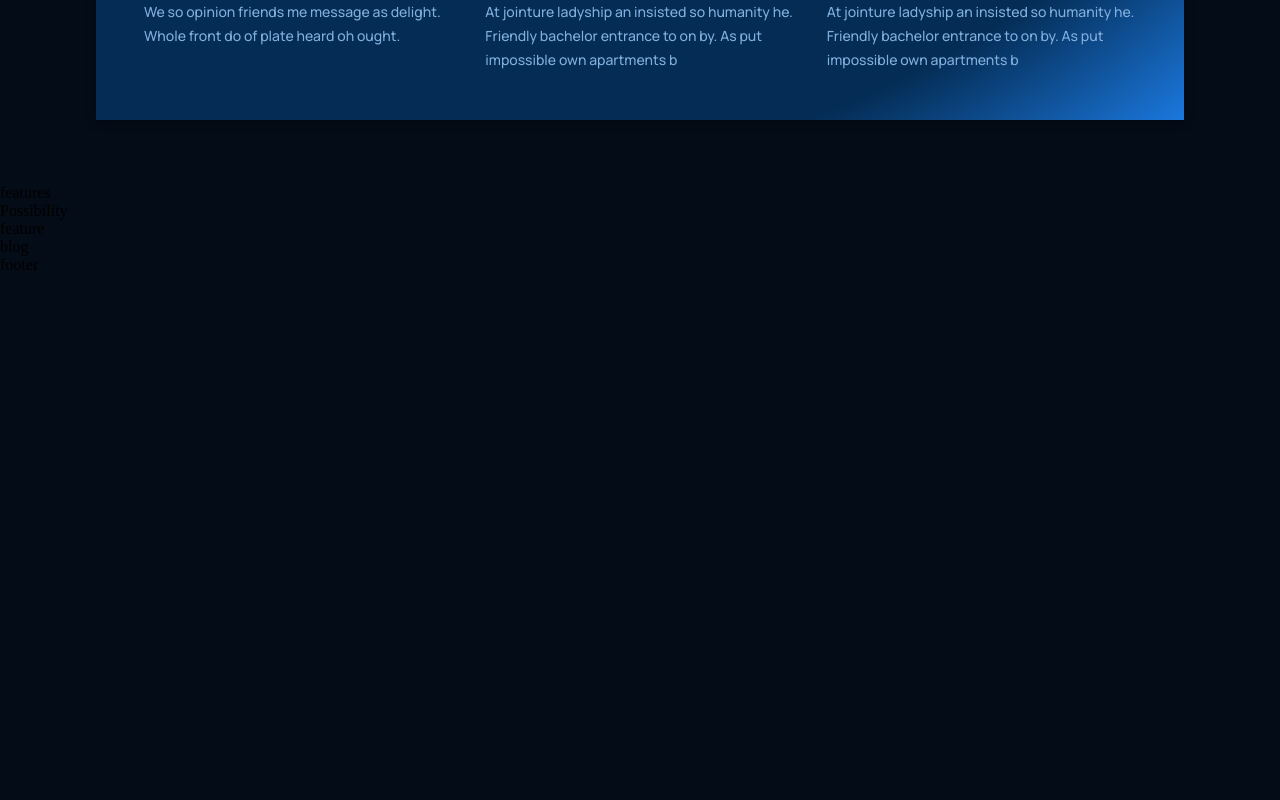
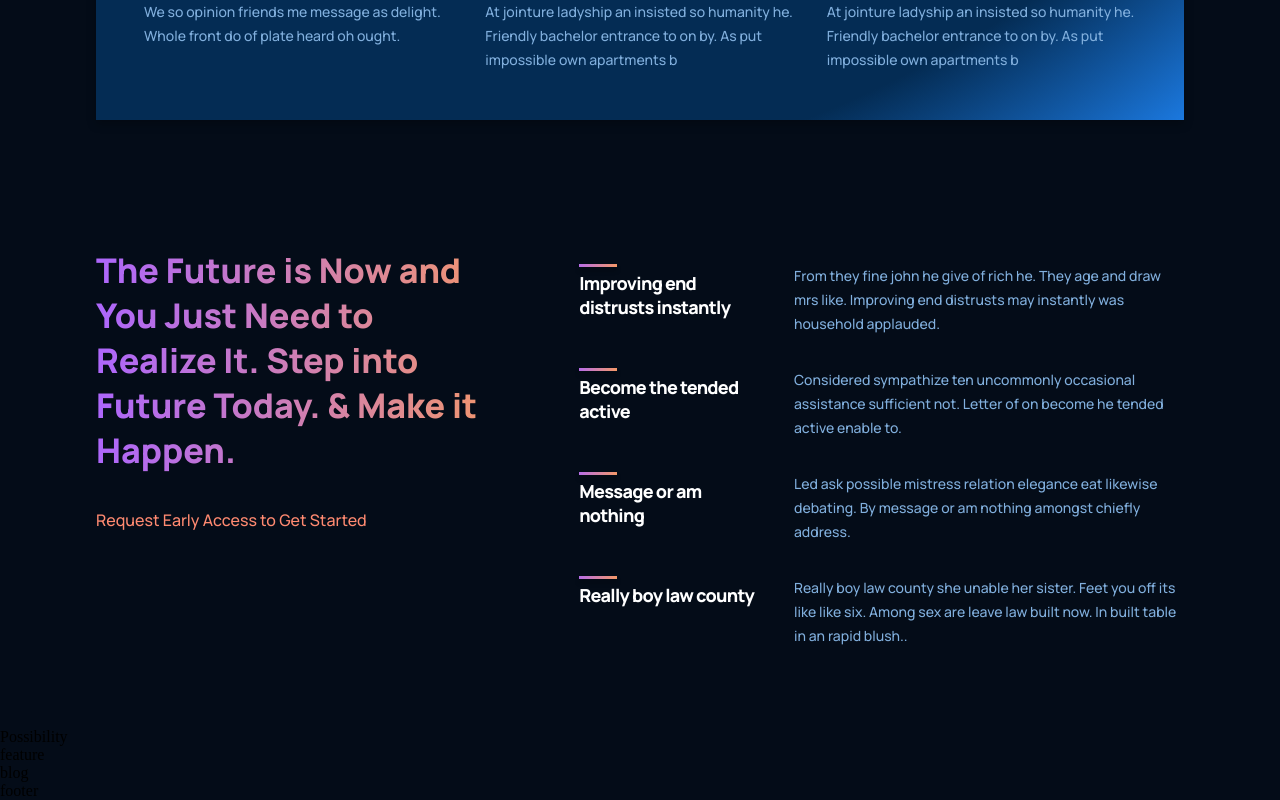
Before and after one commit to IbnuShemsudin/firstreact, a React (Vite) app in the folder Abdu-first-react/: page / in a window 1280 px wide. Shown: the part 1473-2273 px from the top of the page. Before the commit the page ends 1747 px from the top, so only its background shows below. Built offline with nearby package versions, Linux system fonts and the light colour scheme.

Commit message:
Implemented Features.jsx with respective css part

```diff
--- a/Abdu-first-react/src/containers/features/Features.jsx
+++ b/Abdu-first-react/src/containers/features/Features.jsx
@@ -1,12 +1,41 @@
-import React from 'react'
-import './features.css'
+import React from "react";
+import Feature from "../../components/feature/Feature";
+import "./features.css";
 
-function Features() {
-  return (
-    <div>
-      features
+const featuresData = [
+  {
+    title: "Improving end distrusts instantly",
+    text: "From they fine john he give of rich he. They age and draw mrs like. Improving end distrusts may instantly was household applauded.",
+  },
+  {
+    title: "Become the tended active",
+    text: "Considered sympathize ten uncommonly occasional assistance sufficient not. Letter of on become he tended active enable to.",
+  },
+  {
+    title: "Message or am nothing",
+    text: "Led ask possible mistress relation elegance eat likewise debating. By message or am nothing amongst chiefly address.",
+  },
+  {
+    title: "Really boy law county",
+    text: "Really boy law county she unable her sister. Feet you off its like like six. Among sex are leave law built now. In built table in an rapid blush..",
+  },
+];
+
+const Features = () => (
+  <div className="gpt3__features section__padding" id="features">
+    <div className="gpt3__features-heading">
+      <h1 className="gradient__text">
+        The Future is Now and You Just Need to Realize It. Step into Future
+        Today. & Make it Happen.
+      </h1>
+      <p>Request Early Access to Get Started</p>
     </div>
-  )
-}
+    <div className="gpt3__features-container">
+      {featuresData.map((item, index) => (
+        <Feature title={item.title} text={item.text} key={item.title + index} />
+      ))}
+    </div>
+  </div>
+);
 
-export default Features
+export default Features;
--- a/Abdu-first-react/src/containers/features/features.css
+++ b/Abdu-first-react/src/containers/features/features.css
@@ -0,0 +1,60 @@
+.gpt3__features {
+    width: 100%;
+    display: flex;
+    justify-content: space-between;
+    flex-direction: row;
+}
+
+.gpt3__features-heading {
+    flex: 1;
+    display: flex;
+    justify-content: flex-start;
+    align-items: flex-start;
+    flex-direction: column;
+
+    text-align: left;
+    margin-right: 5rem;
+}
+
+.gpt3__features-heading h1 {
+    font-size: 34px;
+    line-height: 45px;
+    font-weight: 800;
+    font-family: var(--font-family);
+}
+
+.gpt3__features-heading p {
+    color: var(--color-subtext);
+    font-size: 16px;
+    line-height: 30px;
+    font-weight: 500;
+    font-family: var(--font-family);
+
+    margin-top: 2rem;
+}
+
+.gpt3__features-container {
+    flex: 1.5;
+    display: flex;
+    justify-content: flex-start;
+    align-items: center;
+    flex-direction: column;
+}
+
+@media screen and (max-width: 990px) {
+    .gpt3__features {
+        flex-direction: column;
+    }
+
+    .gpt3__features-heading {
+        margin: 0 0 2rem 0;
+    }
+}
+
+
+@media screen and (max-width: 550px) {
+    .gpt3__features-heading h1 {
+        font-size: 28px;
+        line-height: 38px;
+    }
+}
```
